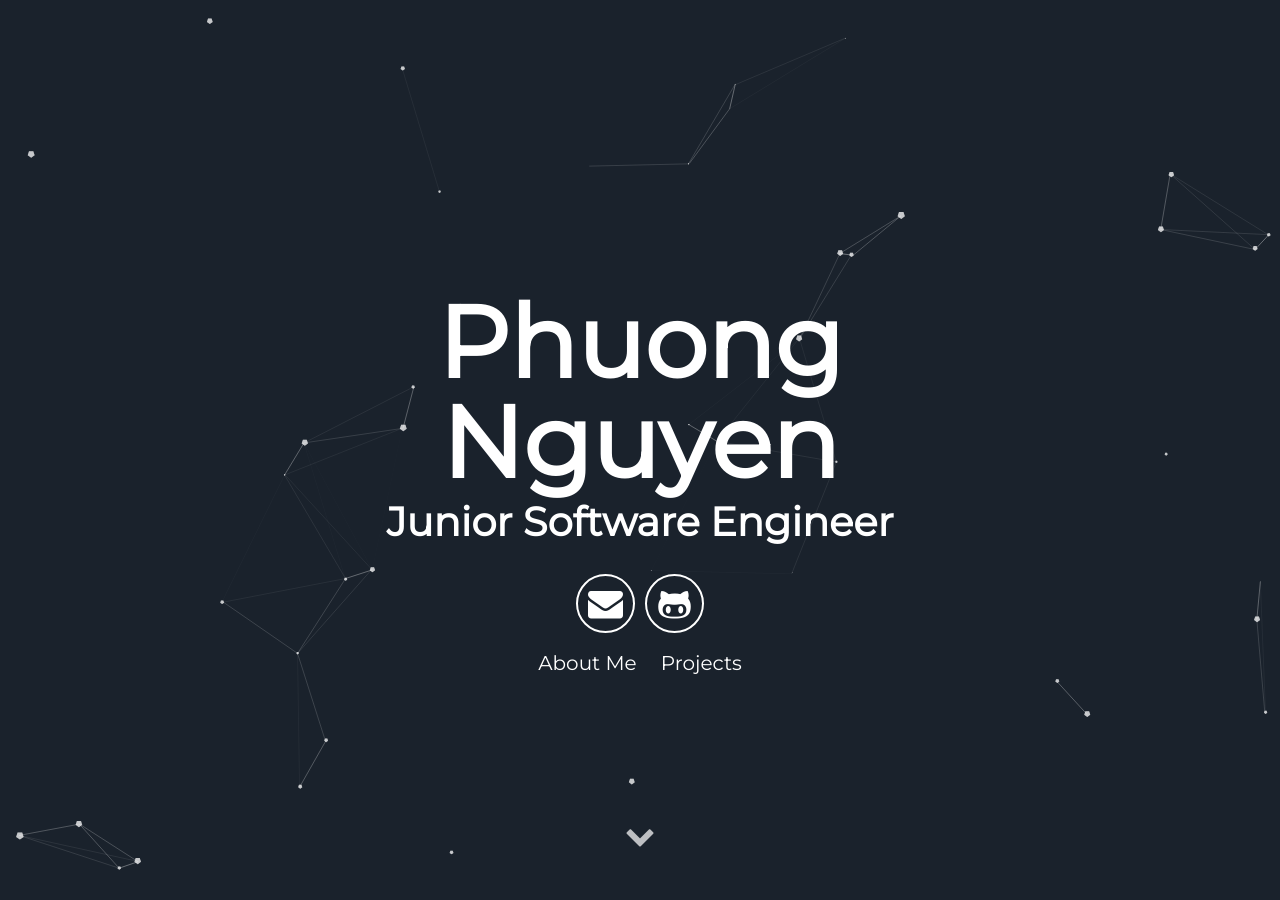
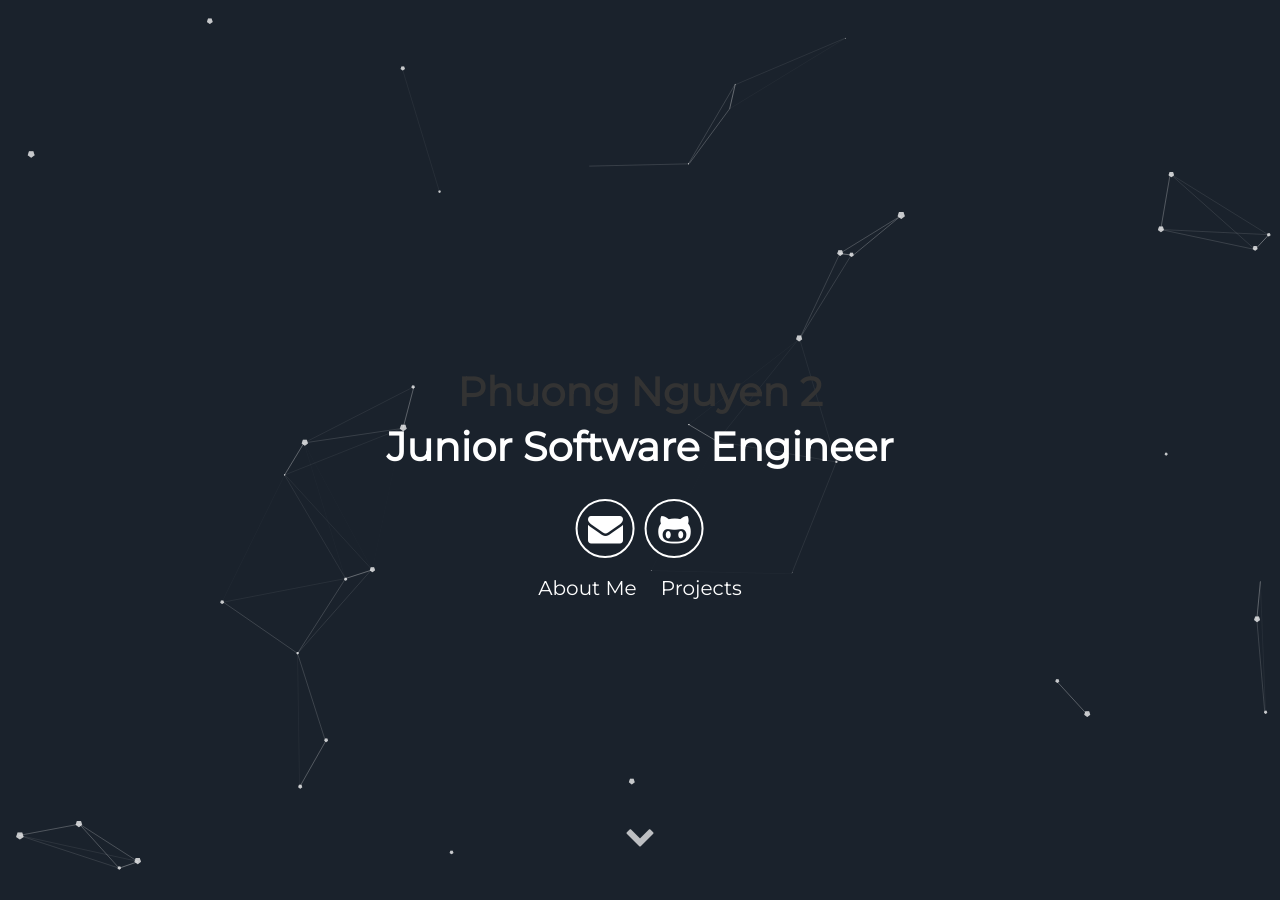
Before and after one commit to phuongnguyen0610/phuongnguyen0610.github.io, a Jekyll site: the page built from index.html, in a window 1280 px wide and 900 px high. Built offline with Jekyll 4.4.1, drawn with Linux system fonts in a browser that asks for light colours.

Commit message:
Update header.html

```diff
--- a/_includes/header.html
+++ b/_includes/header.html
@@ -2,7 +2,7 @@
   <div class="header">
       <h1>
         <!-- <span class="site-title">{{site.username}}</span> -->
-        <span class="site-title">Phuong Nguyen</span>
+        <span>Phuong Nguyen 2</span>
         <span class="site-description">{{site.user_title}}</span>
       </h1>
       <div class="header-icons">
```
